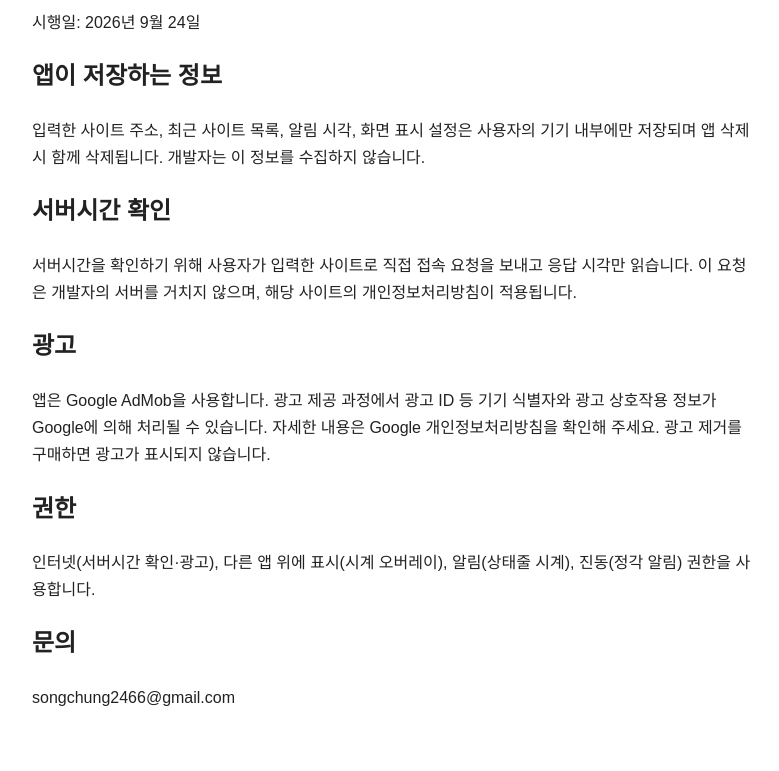
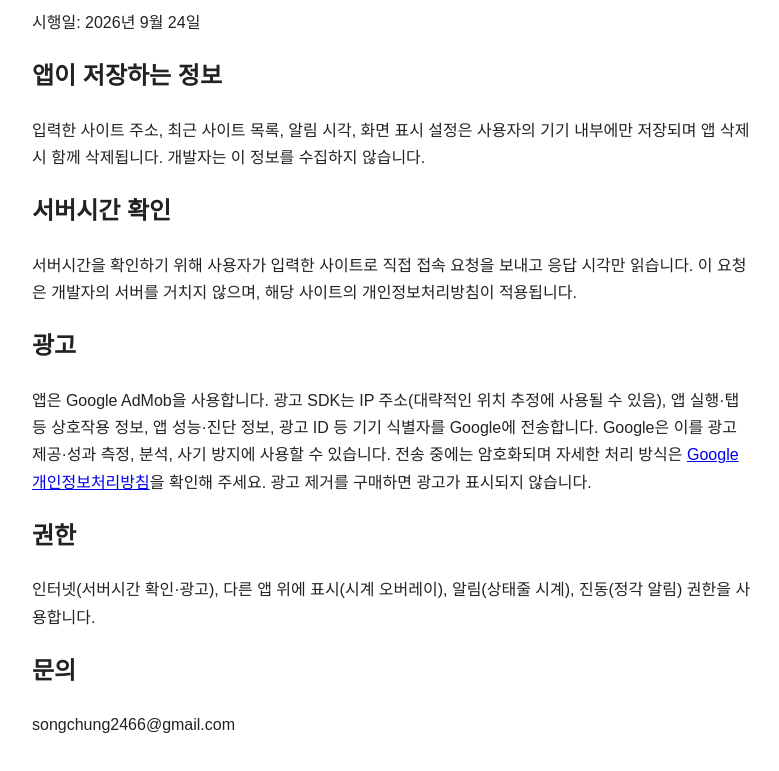
Before and after one commit to yeongjo/app-policies, a plain HTML site: page servertime/privacy.html in a window 1280 px wide. Shown: the part 104-875 px from the top of the page, without its empty margins (248-1027 px from the left). Before the commit the page ends 847 px from the top, so only its background shows below. Drawn offline with Linux system fonts and the light colour scheme.

Commit message:
Clarify AdMob data disclosure

```diff
--- a/servertime/privacy.html
+++ b/servertime/privacy.html
@@ -2,6 +2,6 @@
 <h1>서버시간 개인정보처리방침</h1><p>시행일: 2026년 9월 24일</p>
 <h2>앱이 저장하는 정보</h2><p>입력한 사이트 주소, 최근 사이트 목록, 알림 시각, 화면 표시 설정은 사용자의 기기 내부에만 저장되며 앱 삭제 시 함께 삭제됩니다. 개발자는 이 정보를 수집하지 않습니다.</p>
 <h2>서버시간 확인</h2><p>서버시간을 확인하기 위해 사용자가 입력한 사이트로 직접 접속 요청을 보내고 응답 시각만 읽습니다. 이 요청은 개발자의 서버를 거치지 않으며, 해당 사이트의 개인정보처리방침이 적용됩니다.</p>
-<h2>광고</h2><p>앱은 Google AdMob을 사용합니다. 광고 제공 과정에서 광고 ID 등 기기 식별자와 광고 상호작용 정보가 Google에 의해 처리될 수 있습니다. 자세한 내용은 Google 개인정보처리방침을 확인해 주세요. 광고 제거를 구매하면 광고가 표시되지 않습니다.</p>
+<h2>광고</h2><p>앱은 Google AdMob을 사용합니다. 광고 SDK는 IP 주소(대략적인 위치 추정에 사용될 수 있음), 앱 실행·탭 등 상호작용 정보, 앱 성능·진단 정보, 광고 ID 등 기기 식별자를 Google에 전송합니다. Google은 이를 광고 제공·성과 측정, 분석, 사기 방지에 사용할 수 있습니다. 전송 중에는 암호화되며 자세한 처리 방식은 <a href="https://policies.google.com/privacy">Google 개인정보처리방침</a>을 확인해 주세요. 광고 제거를 구매하면 광고가 표시되지 않습니다.</p>
 <h2>권한</h2><p>인터넷(서버시간 확인·광고), 다른 앱 위에 표시(시계 오버레이), 알림(상태줄 시계), 진동(정각 알림) 권한을 사용합니다.</p>
 <h2>문의</h2><p>songchung2466@gmail.com</p></body></html>
```
